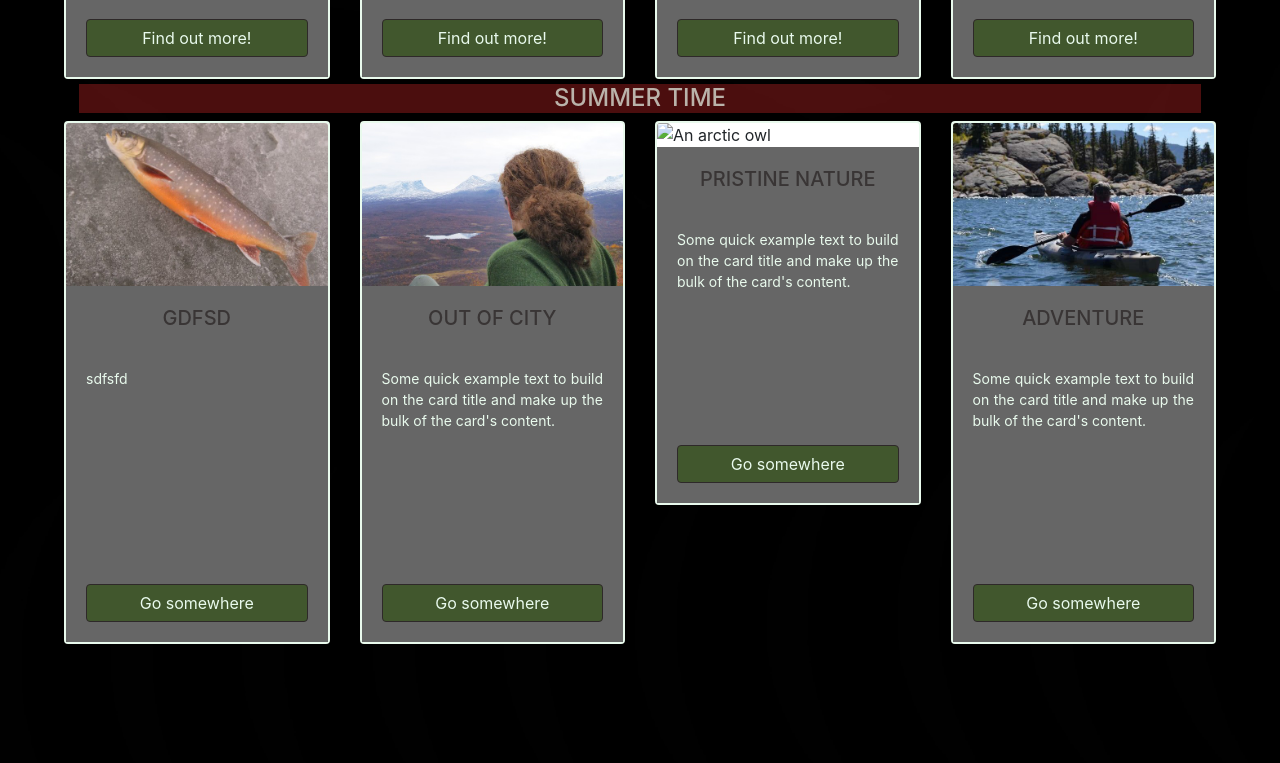
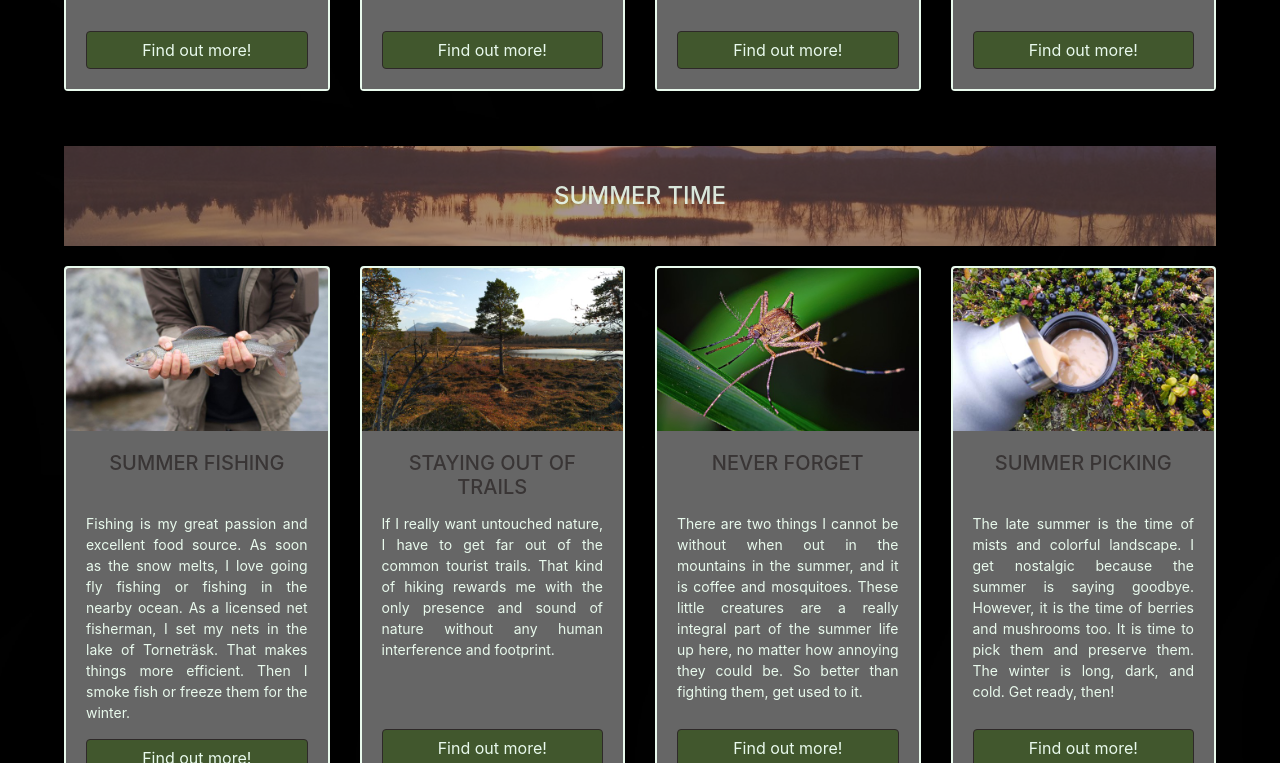
Before and after one commit to JakubKocerha/milestonep1-my-arctic-life, a plain HTML site: page life.html in a window 1280 px wide. Shown: the part 1290-2053 px from the top of the page. Drawn offline with nearby package versions, Linux system fonts and the light colour scheme; a web font is replaced by a local one.

Commit message:
Adding content in winter-container in life.html

```diff
--- a/assets/css/style.css
+++ b/assets/css/style.css
@@ -52,9 +52,7 @@ section .heading {
 
 /*-------------------Header*/
 
-#active:active {
-    color: rgb(26, 26, 202, 0.9);
-}
+
 
 .main-header {
     margin: 0;
@@ -72,7 +70,7 @@ section .heading {
     text-align: center;
     margin: 0 auto;
     border-radius: 25px;
-    padding: 1px;
+    padding: 2px;
 }
 
 .nav-menu li a {
@@ -95,7 +93,9 @@ section .heading {
     border-radius: 25px;
 }
 
-
+.active:active {
+    background-color: rgba(32, 177, 27, 0.9);
+}
 /*active doesn't work, let's see if it is a problem with the none-existing subpages
 .active:active {
     color: rgba(235, 11, 11, 0.6);
@@ -111,6 +111,9 @@ section .heading {
     width: 100%;
 }
 
+.active:active {
+    color:rgba(126, 139, 197, 0.836);
+}
 /*-------------------Main section - general*/
 .heading-container {
     background-color: rgb(152, 0, 0, 0.4);
@@ -185,10 +188,6 @@ section .heading {
 
 /*-------------------Life Container*/
 
-.life-image{
-    margin: 0 auto;
-
-}
 
 .life-image img{
     width: 100%;
@@ -202,11 +201,13 @@ section .heading {
 .life-image p{
     text-align: left;
     padding: 15px;
+    margin-bottom: 0;
 }
 
 .image-container {
     padding: 15px;
 }
+
 
 .winter-container{
     background-image: url("../images/winter-container.jpg");
@@ -215,30 +216,42 @@ section .heading {
     background-repeat: no-repeat;
     background-size: cover;
     height: 100px;
-    margin-bottom: 30px;
+    margin-bottom: 20px;
     padding: 0;
 }
 
 .winter-container h4 {
-    color:rgba(233, 250, 237, 0.7);
-    background-color:rgba(58, 84, 199, 0.6);
+    color:rgba(233, 250, 237, 0.9);
+    background-color:rgba(137, 145, 180, 0.6);
     text-transform: uppercase;
-    margin: 0 auto;
     text-align: center;
     padding: 30px 0;
     line-height: 40px;
 }
 
-.summer-container h4{
-    color:rgba(233, 250, 237, 0.7);
-    background-color:rgba(187, 37, 37, 0.4);
+.summer-container{
+    background-image: url("../images/summer-container.jpg");
+    background-color: #000000;
+    background-position: center;
+    background-repeat: no-repeat;
+    background-size: cover;
+    height: 100px;
+    margin-top: 30px;
+    margin-bottom: 20px;
+    padding: 0;
+}
+
+.summer-container h4 {
+    color:rgba(233, 250, 237, 0.9);
+    background-color:rgba(105, 75, 75, 0.6);
     text-transform: uppercase;
     text-align: center;
+    padding: 30px 0;
+    line-height: 40px;
+
 }
 
-.life-content-general {
-    margin-top: -20px;
-}
+
 /*-------------------Join-me Container*/
 .joinme-content-general {
     background-image: url("../images/join-me-container-background.jpg");
@@ -291,7 +304,7 @@ section .heading {
     text-align: justify;
 }
 
-
+/*
 .form-control:active {
     background-color: rgba(102, 218, 140, 1) !important;
     background: transparent;
@@ -323,7 +336,7 @@ section .heading {
 .form-control option:active {
     background-color: rgba(102, 218, 140, 1) !important;
 }
-
+*/
 /*details in readme.md under point 9 in section Debugging; disabling hover effect on label copied from https://stackoverflow.com/questions/26754497/css-disable-hover-effect*/
 .nohover {
     pointer-events: none;
--- a/life.html
+++ b/life.html
@@ -47,7 +47,7 @@
                             <a class="nav-link hvr-radial-out" href="why-arctic.html">Why Arctic?</a>
                         </li>
                         <li class="col-12 col-sm-3 nav-item">
-                            <a id="active" class="active nav-link hvr-radial-out" href="life.html">Life</a>
+                            <a class="active nav-link hvr-radial-out" href="life.html">Life</a>
                         </li>
                         <li class="col-12 col-sm-3 nav-item">
                             <a class="nav-link hvr-radial-out" href="join-me.html">Join Me!</a>
@@ -90,11 +90,11 @@
                             <div class="card">
                                 <img src="assets/images/winter-fishing.jpg" class="card-img-top" alt="Arctic char">
                                 <div class="card-body">
-                                    <h5 class="card-title">Fishing on ice</h5>
+                                    <h5 class="card-title">Ice fishing</h5>
                                     <p class="card-text">
                                         It might be tough to get fresh protein those times. However,
                                         skiing a snowshoeing through deep snow to remote frozen fishing
-                                        lakes with water you may drink and fish on is worthy of doing and
+                                        lakes with water you may drink and fish in is worthy of doing and
                                         rewarding. Those are the lakes with the best fish in the world.
                                     </p>
                                     <a href="https://en.wikipedia.org/wiki/Ice_fishing" target="_blank"
@@ -104,21 +104,24 @@
                         </div>
                         <div class="col-sm-6 col-lg-3 card-margin">
                             <div class="card">
-                                <img src="assets/images/frozen-faces.jpg" class="card-img-top" alt="Two people with frosted faces">
+                                <img src="assets/images/frozen-faces.jpg" class="card-img-top"
+                                    alt="Two people with frosted faces">
                                 <div class="card-body">
-                                    <h5 class="card-title">Camping on snow</h5>
+                                    <h5 class="card-title">Snow camping</h5>
                                     <p class="card-text">The period of no sun or low day light and extreme cold could be
                                         challenging. It's good to get out of the cave and spend some time
                                         in any nearby off-grid cabins or simply in a tent. One gets an
                                         instant chance to appreciate the beauty of simplicity.
                                     </p>
-                                    <a href="https://sightsbetterseen.com/abisko-sweden/" target="_blank" class="btn btn-primary">Find out more!</a>
+                                    <a href="https://sightsbetterseen.com/abisko-sweden/" target="_blank"
+                                        class="btn btn-primary">Find out more!</a>
                                 </div>
                             </div>
                         </div>
                         <div class="col-sm-6 col-lg-3 card-margin">
                             <div class="card">
-                                <img src="assets/images/waiting.jpg" class="card-img-top" alt="Trees and snow landscape">
+                                <img src="assets/images/waiting.jpg" class="card-img-top"
+                                    alt="Trees and snow landscape">
                                 <div class="card-body">
                                     <h5 class="card-title">Keeping mind healthy</h5>
                                     <p class="card-text">While waiting for the spring sun to come back,
@@ -126,21 +129,22 @@
                                         spend a lot of time reading books, making berry wines out of
                                         local fantastic and plentiful fruits, or sculpting wooden
                                         figures.</p>
-                                    <a href="https://www.deviantart.com/tag/abisko" target="_blank" class="btn btn-primary">Find out more!</a>
+                                    <a href="https://www.deviantart.com/tag/abisko" target="_blank"
+                                        class="btn btn-primary">Find out more!</a>
                                 </div>
                             </div>
                         </div>
                         <div class="col-sm-6 col-lg-3 card-margin">
                             <div class="card">
-                                <img src="assets/images/grill-party.jpg" class="card-img-top"
-                                    alt="Food on grill">
+                                <img src="assets/images/grill-party.jpg" class="card-img-top" alt="Food on grill">
                                 <div class="card-body">
                                     <h5 class="card-title">Meeting with mates</h5>
                                     <p class="card-text">We all have to do something for a living. Most
                                         of us work in tourism. When we are free, we often meet and make
                                         a fire, bathe in an ice hole and go to the sauna, and do many
                                         other things at any temperature. You get used to it.</p>
-                                    <a href="https://en.wikipedia.org/wiki/Barbecue_grill" target="_blank" class="btn btn-primary">Find out more!</a>
+                                    <a href="https://en.wikipedia.org/wiki/Barbecue_grill" target="_blank"
+                                        class="btn btn-primary">Find out more!</a>
                                 </div>
                             </div>
                         </div>
@@ -157,53 +161,60 @@
                     <div class="row">
                         <div class="col-sm-6 col-lg-3 card-margin">
                             <div class="card">
-                                <img src="assets/images/winter-fishing.jpg" class="card-img-top"
-                                    alt="Dreaming small boy">
+                                <img src="assets/images/fly-fishing.jpg" class="card-img-top" alt="Grayling">
                                 <div class="card-body">
-                                    <h5 class="card-title">gdfsd</h5>
+                                    <h5 class="card-title">Summer fishing</h5>
                                     <p class="card-text">
-                                        sdfsfd
+                                        Fishing is my great passion and excellent food source. As soon as the snow
+                                        melts,
+                                        I love going fly fishing or fishing in the nearby ocean. As a licensed net
+                                        fisherman,
+                                        I set my nets in the lake of Torneträsk. That makes things more efficient.
+                                        Then I smoke fish or freeze them for the winter.
                                     </p>
-                                    <a href="https://www.englishbaby.com/vocab/word/12286/childhood-dream"
-                                        class="btn btn-primary">Go somewhere</a>
+                                    <a href="http://www.swedenfishing.com/en/articles/species_and_fishing_north_sweden" class="btn btn-primary" target="_blank">Find out more!</a>
                                 </div>
                             </div>
                         </div>
                         <div class="col-sm-6 col-lg-3 card-margin">
                             <div class="card">
-                                <img src="assets/images/out-of-city.jpg" class="card-img-top"
-                                    alt="A man sitting by a lake">
+                                <img src="assets/images/of-the-track.jpg" class="card-img-top" alt="Arctic forest">
                                 <div class="card-body">
-                                    <h5 class="card-title">Out Of City</h5>
-                                    <p class="card-text">Some quick example text to build on the card title and make up
-                                        the
-                                        bulk of the card's content.</p>
-                                    <a href="#" class="btn btn-primary">Go somewhere</a>
+                                    <h5 class="card-title">Staying out of trails</h5>
+                                    <p class="card-text">
+                                        If I really want untouched nature, I have to get far out of the
+                                        common tourist trails. That kind of hiking rewards me with the only presence and
+                                        sound of nature without any human interference and footprint.
+                                    </p>
+                                    <a href="https://visitsweden.com/what-to-do/nature-outdoors/hiking/top-hiking-routes-sweden/" class="btn btn-primary" target="_blank">Find out more!</a>
                                 </div>
                             </div>
                         </div>
                         <div class="col-sm-6 col-lg-3 card-margin">
                             <div class="card">
-                                <img src="assets/images/pristine-nature.jpg" class="card-img-top" alt="An arctic owl">
+                                <img src="assets/images/mosquito.jpg" class="card-img-top" alt="Mosquito">
                                 <div class="card-body">
-                                    <h5 class="card-title">Pristine Nature</h5>
-                                    <p class="card-text">Some quick example text to build on the card title and make up
-                                        the
-                                        bulk of the card's content.</p>
-                                    <a href="#" class="btn btn-primary">Go somewhere</a>
+                                    <h5 class="card-title">Never forget</h5>
+                                    <p class="card-text">There are two things I cannot be without when
+                                        out in the mountains in the summer, and it is coffee and mosquitoes.
+                                        These little creatures are a really integral part of the summer life
+                                        up here, no matter how annoying they could be. So better than fighting
+                                        them, get used to it.</p>
+                                    <a href="https://naturetravels.wordpress.com/2007/11/20/mosquitoes-in-sweden-fact-and-fiction/" class="btn btn-primary" target="_blank">Find out more!</a>
                                 </div>
                             </div>
                         </div>
                         <div class="col-sm-6 col-lg-3 card-margin">
                             <div class="card">
-                                <img src="assets/images/adventure.jpg" class="card-img-top"
-                                    alt="A man kayaking on a river">
+                                <img src="assets/images/berries.jpg" class="card-img-top" alt="Coffee cup on berry shrubs">
                                 <div class="card-body">
-                                    <h5 class="card-title">Adventure</h5>
-                                    <p class="card-text">Some quick example text to build on the card title and make up
-                                        the
-                                        bulk of the card's content.</p>
-                                    <a href="#" class="btn btn-primary">Go somewhere</a>
+                                    <h5 class="card-title">Summer picking</h5>
+                                    <p class="card-text">The late summer is the time of mists and colorful
+                                        landscape. I get nostalgic because the summer is saying goodbye.
+                                        However, it is the time of berries and mushrooms too. It is time to
+                                        pick them and preserve them. The winter is long, dark, and cold.
+                                        Get ready, then!</p>
+                                    <a href="https://www.scandinaviastandard.com/a-guide-to-swedish-berries/#:~:text=A%20member%20of%20the%20rose,a%20wine%2Dlike%20flavor%20profile." class="btn btn-primary" target="_blank">Find out more!</a>
                                 </div>
                             </div>
                         </div>
```
Also changed, not shown: index.html (+1 -1 lines), join-me.html (+1 -1 lines), why-arctic.html (+2 -2 lines), assets/images/berries.jpg (added), assets/images/fly-fishing.jpg (added), assets/images/mosquito.jpg (added), assets/images/of-the-track.jpg (added), assets/images/summer-container.jpg (added).
